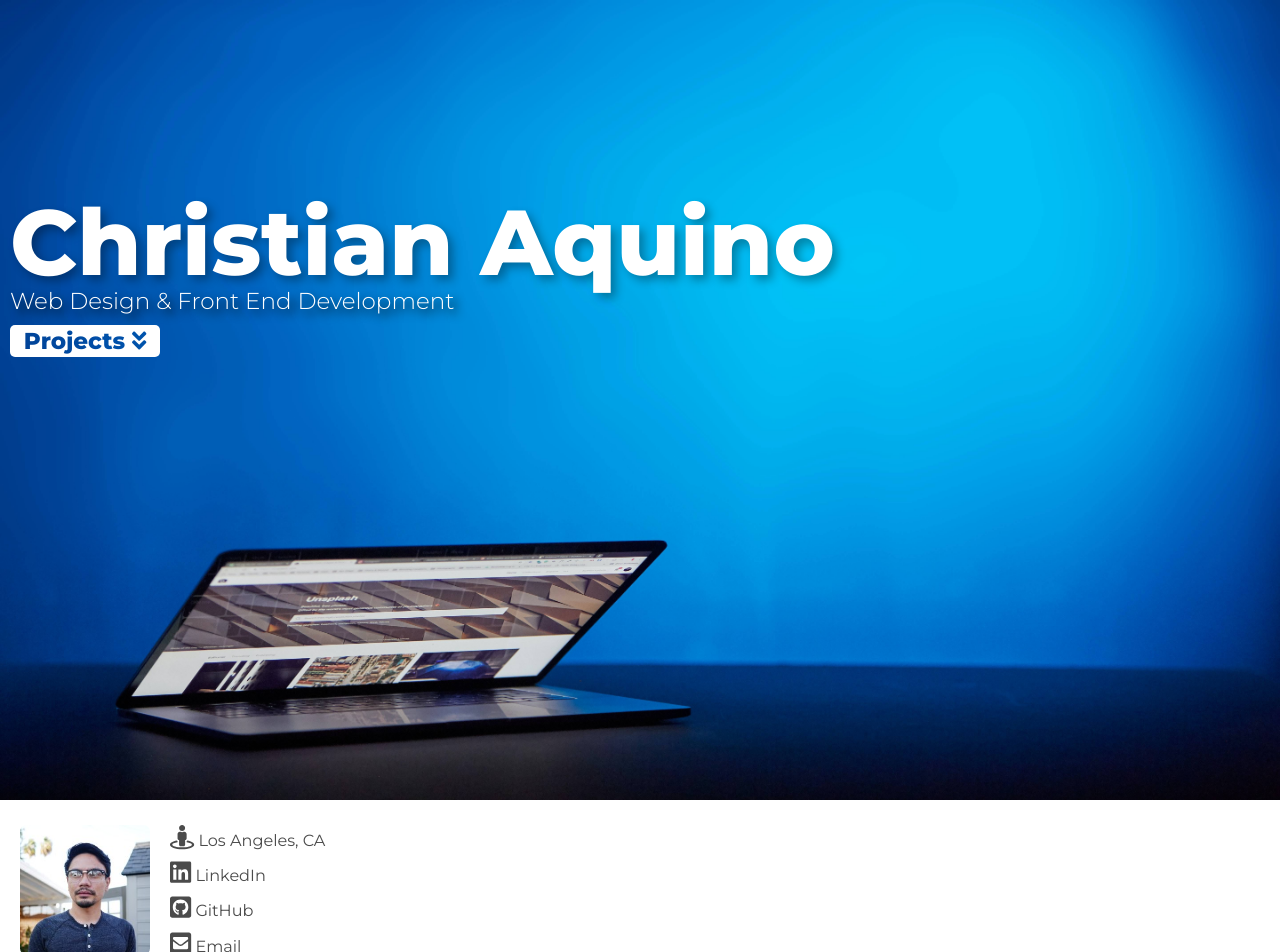
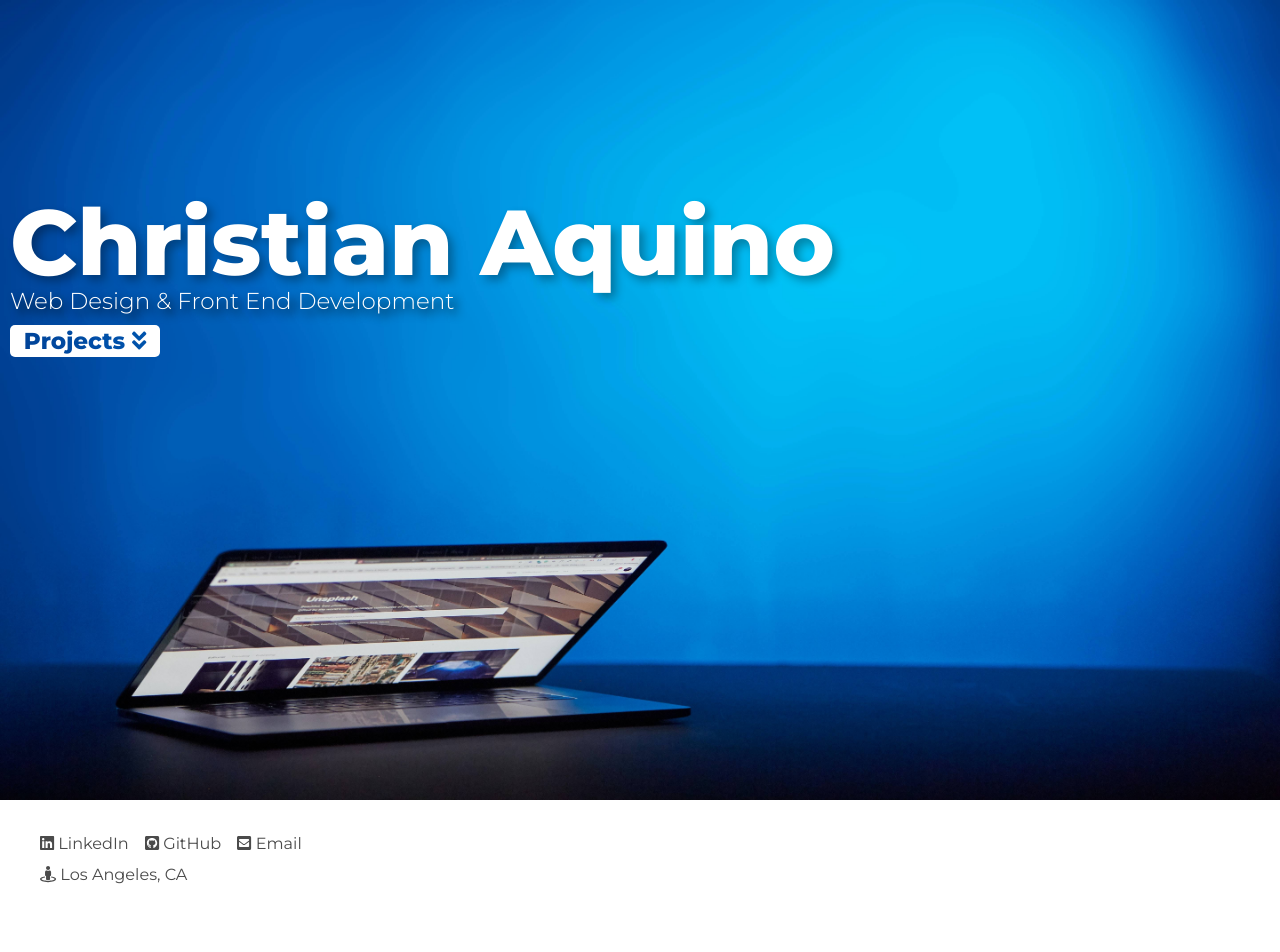
Before and after one commit to cjfaquino/react-first-portfolio, a React (Create React App) app: page / in a window 1280 px wide. Shown: the top 952 px of the page. After the commit the page ends 924 px from the top, so only its background shows below. Built offline with nearby package versions, Linux system fonts and the light colour scheme.

Commit message:
update styling

```diff
--- a/src/App.css
+++ b/src/App.css
@@ -245,6 +245,16 @@ footer .container {
   padding-bottom: 20px;
 }
 
+.location {
+  float: left;
+  margin-top: 1em;
+}
+
+.footerLinks {
+  float: right;
+  transform: translateY(25%);
+}
+
 #contact,
 #contact a {
   color: #4b4b4b;
@@ -256,13 +266,12 @@ footer .container {
 
 .info a,
 .info span {
-  display: block;
-  padding: 5px 0px;
+  margin-right: 1em;
   font-size: 0.7em;
 }
 
 .info svg {
-  font-size: 1.5em;
+  font-size: 1em;
 }
 
 /*  */
--- a/src/component/MyFooter.jsx
+++ b/src/component/MyFooter.jsx
@@ -7,11 +7,8 @@ export default function MyFooter() {
   return (
     <footer id="contact">
       <div className="container">
-        <img src="/imgs/0.jpg" alt="" />
         <div className="info">
-          <span>
-            <FontAwesomeIcon icon={faStreetView} /> Los Angeles, CA
-          </span>
+          <div className="footerLinks">
             <a href="https://www.linkedin.com/in/cjfaquino/">
               <FontAwesomeIcon icon={faLinkedin} /> LinkedIn
             </a>
@@ -22,6 +19,12 @@ export default function MyFooter() {
               <FontAwesomeIcon icon={faEnvelopeSquare} /> Email
             </a>
           </div>
+          <div>
+            <span className="location">
+              <FontAwesomeIcon icon={faStreetView} /> Los Angeles, CA
+            </span>
+          </div>
+        </div>
       </div>
     </footer>
   );
```
Lines whose indentation alone changed are shown as unchanged.
